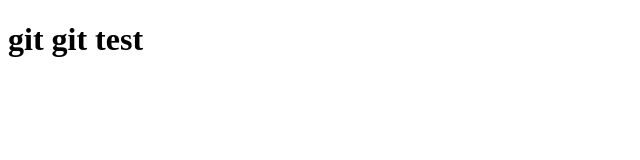
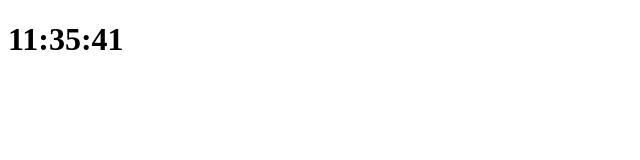
Before and after one commit to clrclrvhrvhr413/Momontom, a plain HTML site: page index.html in a window 1280 px wide. Shown: the whole page, without its empty margins (0-640 px from the left). Drawn offline with Linux system fonts and the light colour scheme.

Commit message:
set clock func

```diff
--- a/index.html
+++ b/index.html
@@ -1,12 +1,17 @@
 <!DOCTYPE html>
 <html lang="en">
+
 <head>
     <meta charset="UTF-8">
     <meta http-equiv="X-UA-Compatible" content="IE=edge">
     <meta name="viewport" content="width=device-width, initial-scale=1.0">
-    <title>Git test</title>
+    <title>Momontom</title>
 </head>
+
 <body>
-    <h1>git git test</h1>
+    <h1 class="js-clock"></h1>
+
+    <script src="src/clock.js"></script>
 </body>
+
 </html>
--- /dev/null
+++ b/src/clock.js
@@ -0,0 +1,17 @@
+const h1 = document.querySelector(".js-clock"),
+    SECOND = 1000;
+
+
+function loadTime() {
+    const time = new Date,
+        hours = time.getHours(),
+        minutes = time.getMinutes(),
+        seconds = time.getSeconds();
+
+    h1.innerHTML = `${hours < 10 ? `0${hours}` : `${hours}`}:${minutes < 10 ? `0${minutes}` : `${minutes}`}:${seconds < 10 ? `0${seconds}` : `${seconds}`}`;
+}
+function init() {
+    loadTime();
+    setInterval(loadTime, SECOND);
+}
+init();
```
